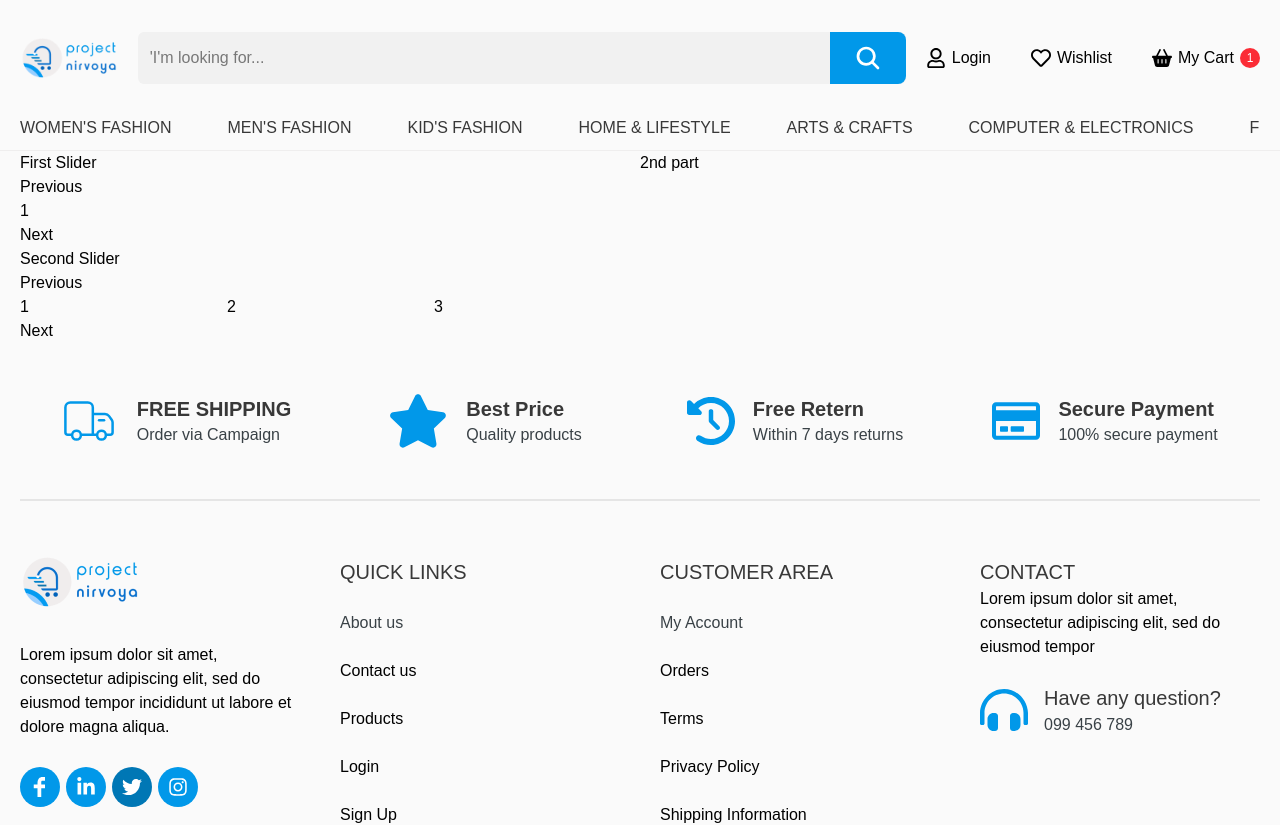
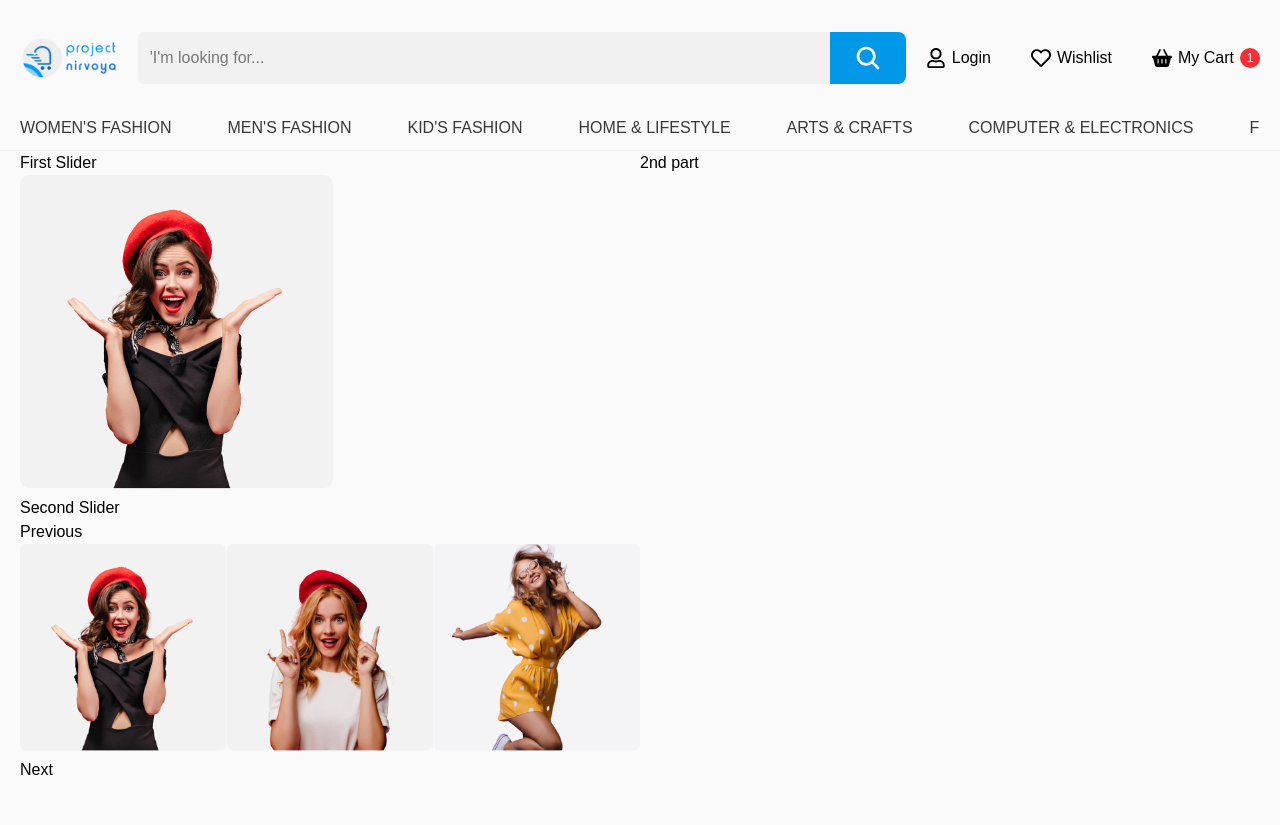
Before and after one commit to Tushar-r777/Ecomerse-day-4, a React (Vite) app: page /shop/1 in a window 1280 px wide. Shown: the top 825 px of the page. Built offline with nearby package versions, Linux system fonts and the light colour scheme.

Commit message:
your message

```diff
--- a/src/pages/ProductDetails.jsx
+++ b/src/pages/ProductDetails.jsx
@@ -12,29 +12,30 @@ const ProductDetails = () => {
     setNav1(sliderRef1);
     setNav2(sliderRef2);
   }, []);
+
+  const settingsLarge = {
+    dots: false,
+    slidesToShow: 1,
+    arrows: false,
+  };
+
   return (
     <section>
       <div className="container grid grid-cols-2">
         <div className=''>
           <h4>First Slider</h4>
-      <Slider asNavFor={nav2} ref={slider => (sliderRef1 = slider)}>
+      <Slider {...settingsLarge} asNavFor={nav2} ref={slider => (sliderRef1 = slider)}>
         <div>
-          <h3>1</h3>
+          <img src="/Features-8.png" alt="" />
         </div>
         <div>
-          <h3>2</h3>
+          <h3><img src="/Features-7.png" alt="" /></h3>
         </div>
         <div>
-          <h3>3</h3>
+          <h3><img src="/Features-5.png" alt="" /></h3>
         </div>
         <div>
-          <h3>4</h3>
-        </div>
-        <div>
-          <h3>5</h3>
-        </div>
-        <div>
-          <h3>6</h3>
+          <h3><img src="/Features-10.png" alt="" /></h3>
         </div>
       </Slider>
       <h4>Second Slider</h4>
@@ -46,22 +47,16 @@ const ProductDetails = () => {
         focusOnSelect={true}
       >
         <div>
-          <h3>1</h3>
+          <img src="/Features-8.png" alt="" />
         </div>
         <div>
-          <h3>2</h3>
+          <h3><img src="/Features-7.png" alt="" /></h3>
         </div>
         <div>
-          <h3>3</h3>
+          <h3><img src="/Features-5.png" alt="" /></h3>
         </div>
         <div>
-          <h3>4</h3>
-        </div>
-        <div>
-          <h3>5</h3>
-        </div>
-        <div>
-          <h3>6</h3>
+          <h3><img src="/Features-10.png" alt="" /></h3>
         </div>
       </Slider>
     </div>
```
